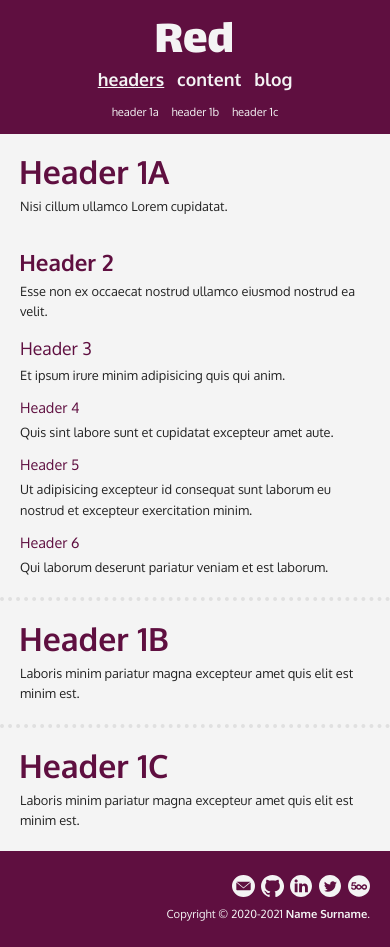
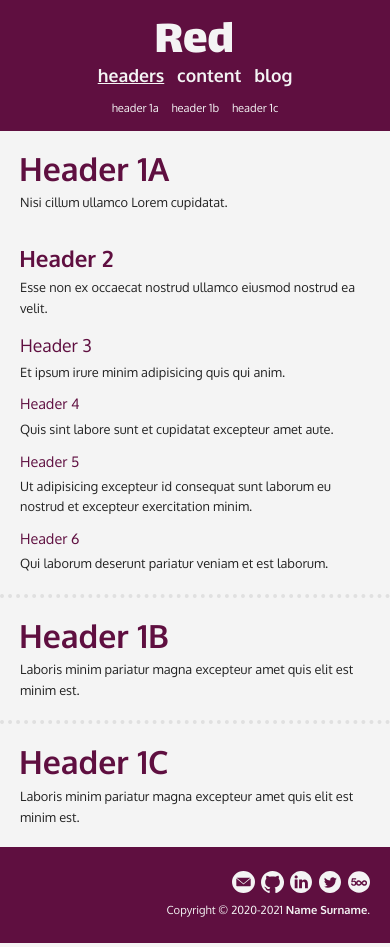
Before and after one commit to rafalkaron/r-jekyll-theme, a Jekyll site: the page built from index.md, in a window 390 px wide. Built offline with Jekyll 4.4.1, drawn with Linux system fonts in a browser that asks for light colours; some web fonts are replaced.

```diff
--- a/_sass/r/layout/mobile.scss
+++ b/_sass/r/layout/mobile.scss
@@ -57,7 +57,7 @@ header#site-header {
     top: 0;
     left: 0;
     right: 0;
-    padding: 2.5rem 4.2rem $margin 4.2rem;
+    padding: 2.5rem 4.2rem;
     display: flex;
     flex-direction: row;
     flex-wrap: nowrap;
@@ -75,7 +75,6 @@ div#site-logo-container {
     margin: 0 5rem 0 0;
     flex-grow: 0;
     flex-shrink: 0;
-    min-height: 10rem;
 }
 a#site-logo {
     font-size: 10rem;
@@ -83,6 +82,7 @@ a#site-logo {
     color: $text-light;
     text-decoration: none;
     line-height: 0.9em;
+    height: 0.7em;
     overflow: hidden;
     font-family: $logo-font;
     margin-left: -0.035em;
@@ -214,6 +214,7 @@ img.footer-icon {
     a#site-logo {
         font-size: 6.2rem;
         line-height: 0.9em;
+        margin-bottom: $margin-small;
         overflow: hidden;
     }
     nav#site-nav {
```
